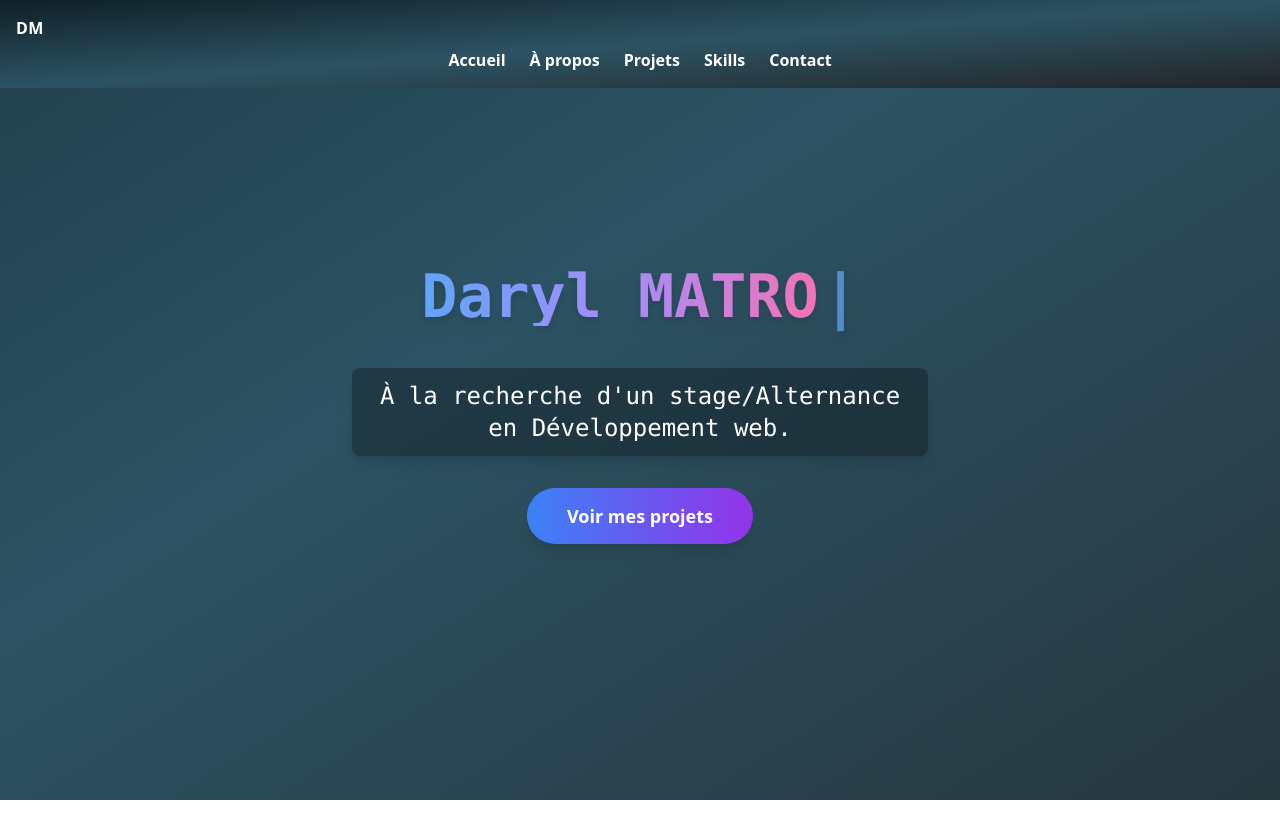
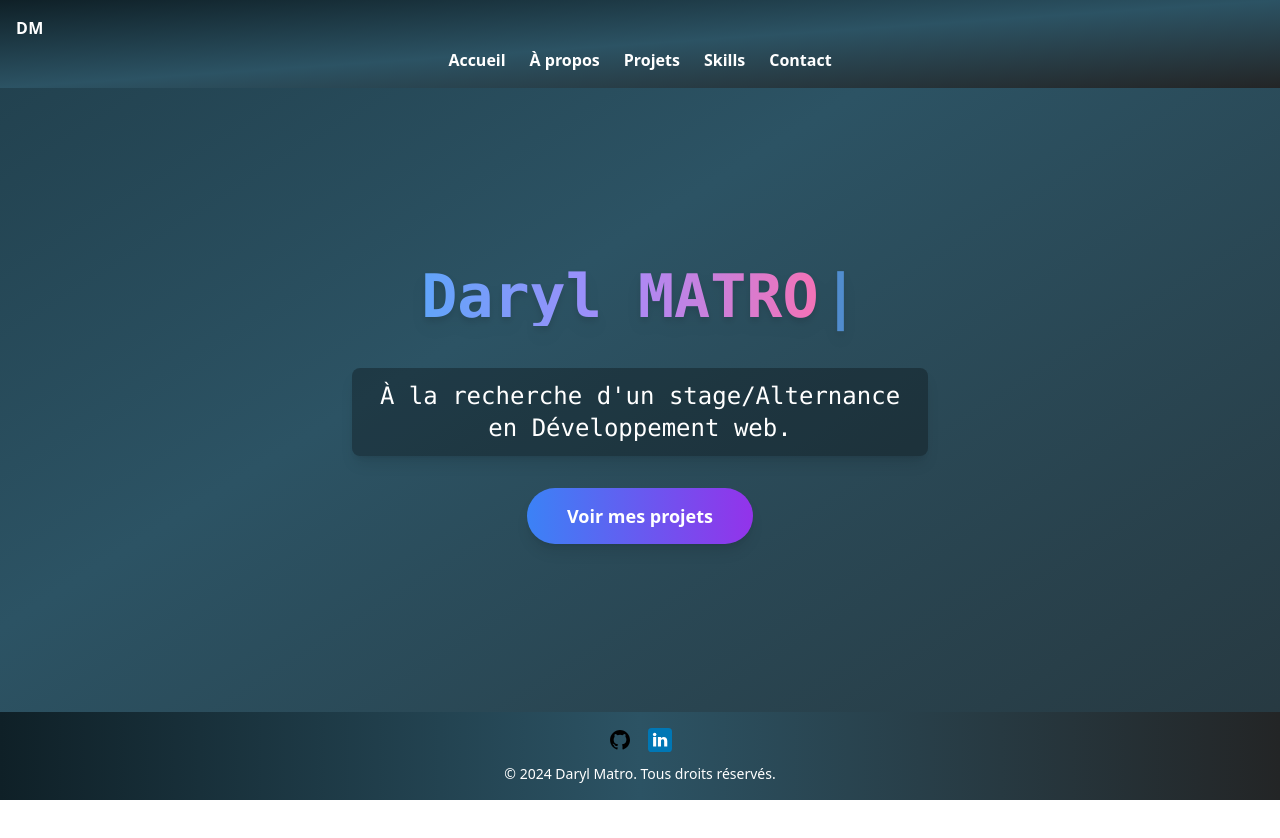
Before and after one commit to Darylmatro/Portfolio, a React (Vite) app: page / in a window 1280 px wide. Shown: the top 838 px of the page. Before the commit the page ends 800 px from the top, so only its background shows below. Built offline with nearby package versions, Linux system fonts and the light colour scheme.

Commit message:
Maj footer

```diff
--- a/src/components/Layout.jsx
+++ b/src/components/Layout.jsx
@@ -8,11 +8,10 @@ function Layout() {
   return (
     <div className="min-h-screen bg-white flex flex-col">
       <Navbar />
-      <main className={`flex-1 ${!isHome ? "pb-[64px]" : ""}`}>
+      <main className={`flex-1 pb-24`}>
         <Outlet />
       </main>
-      {!isHome && (
-        <footer className="fixed bottom-0 left-0 w-full bg-gradient-to-r from-[#0f2027] via-[#2c5364] to-[#232526] text-white text-center py-4 text-sm z-50 flex flex-col items-center gap-2 shadow-t-md">
+      <footer className="fixed bottom-0 left-0 w-full bg-gradient-to-r from-[#0f2027] via-[#2c5364] to-[#232526] bg-black/10 backdrop-blur-sm text-white text-center py-4 text-sm z-50 flex flex-col items-center gap-2 shadow-t-md">
         <div className="flex justify-center gap-4 mb-1">
           <a
             href="https://github.com/Darylmatro"
@@ -45,7 +44,6 @@ function Layout() {
           &copy; {new Date().getFullYear()} Daryl Matro. Tous droits réservés.
         </div>
       </footer>
-      )}
     </div>
   );
 }
```
Lines whose indentation alone changed are shown as unchanged.
